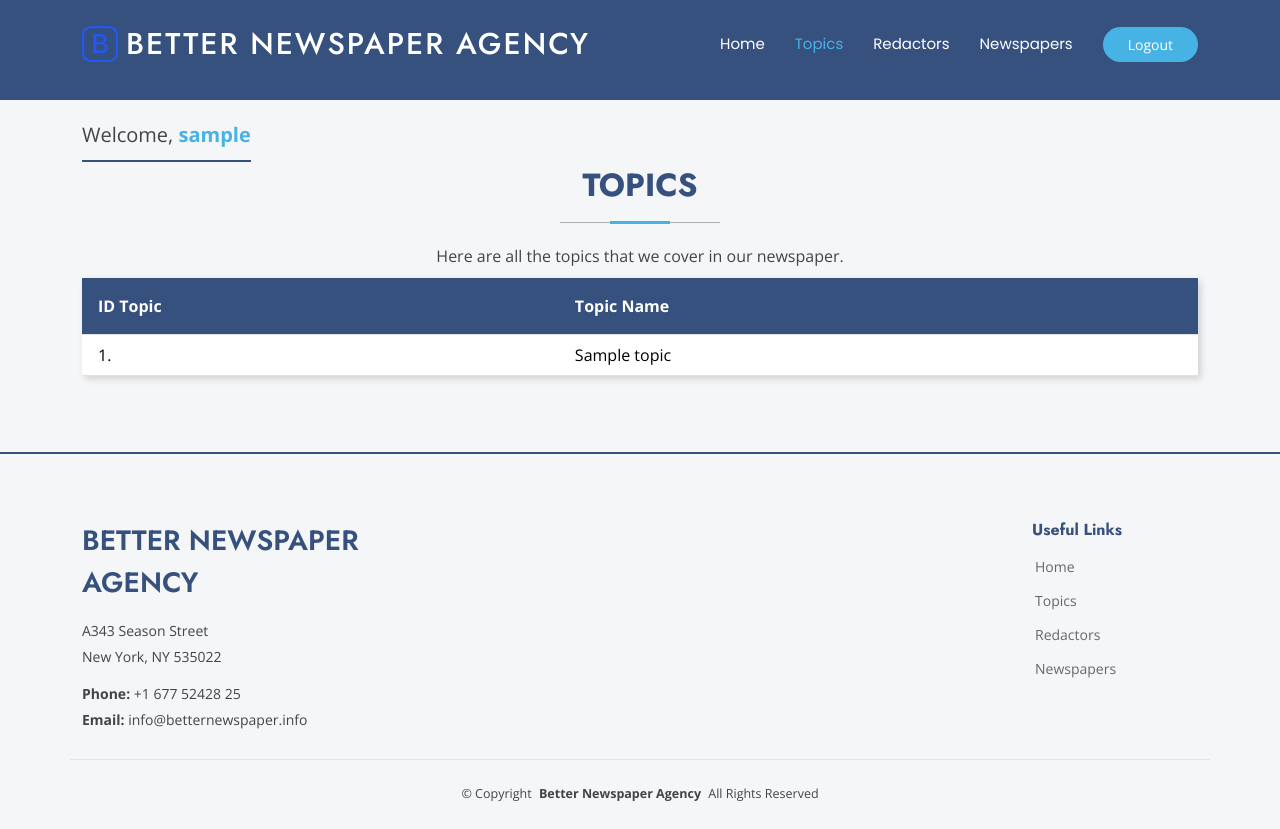
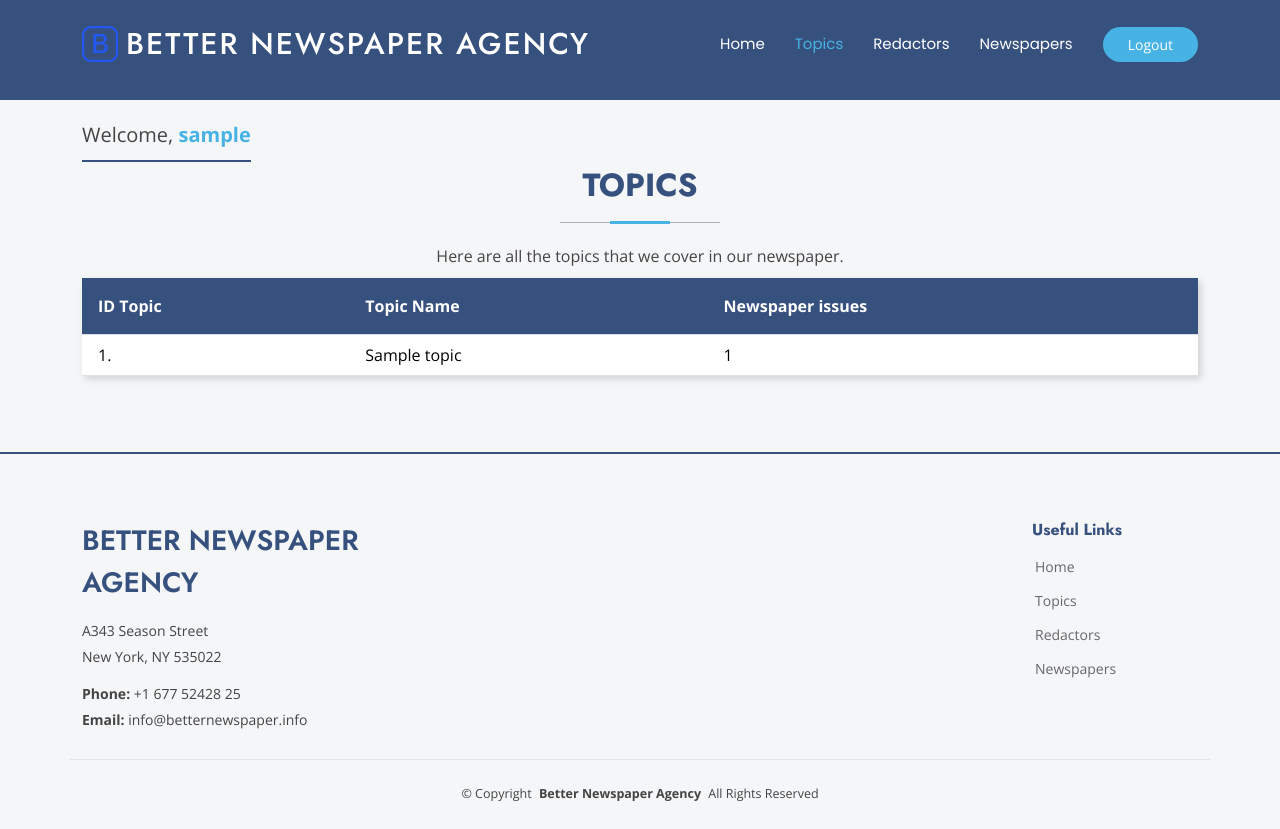
Before and after one commit to omnigun/newspaper-agency, a Django app: page /topics/ in a window 1280 px wide. Run offline with Django 5.2, Linux system fonts and the light colour scheme; a user stored in the database is signed in; tables that the repository leaves empty hold one stand-in row (values such as "Sample post"); some libraries are stand-ins or nearby versions.

Commit message:
added output count of newspapers for each topic

```diff
--- a/newspaper/views.py
+++ b/newspaper/views.py
@@ -1,7 +1,7 @@
-from django.contrib.auth.decorators import login_required
 from django.contrib.auth.mixins import LoginRequiredMixin
 from django.shortcuts import render
 from django.views import generic
+from django.db.models import Count
 
 from newspaper.models import Redactor, Topic, Newspaper
 
@@ -23,6 +23,7 @@ def main_page(request):
 
 class TopicListView(LoginRequiredMixin, generic.ListView):
     model = Topic
+    queryset = Topic.objects.all().annotate(news=Count('newspaper__pk'))
     context_object_name = "topic_list"
     template_name = "newspaper/topic_list.html"
     extra_context = {"page_name_topic_list": True}
--- a/templates/newspaper/topic_list.html
+++ b/templates/newspaper/topic_list.html
@@ -15,11 +15,16 @@
           <div class="col-12">
             {% if topic_list %}
             <table class="table">
-              <tr class="thead-color"><th class="p-3" >ID Topic</th><th class="p-3">Topic Name</th></tr>
+              <tr class="thead-color">
+                <th class="p-3" >ID Topic</th>
+                <th class="p-3">Topic Name</th>
+                <th class="p-3">Newspaper issues</th>
+              </tr>
             {% for topic in topic_list %}
               <tr>
                 <td class="px-3 py-2">{{ topic.id }}.</td>
                 <td class="px-3 py-2">{{ topic.name }}</td>
+                <td class="px-3 py-2">{{ topic.news }}</td>
               </tr>
             {% endfor %}
             </table>
```
